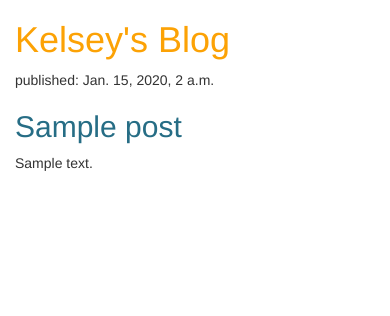
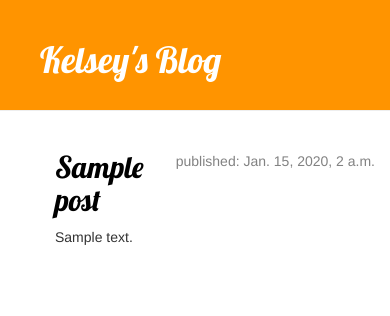
Before and after one commit to kelseyblair/my-first-blog, a Django app: template blog/templates/blog/post_list.html in a window 390 px wide. Shown: the top 316 px of the page. Run offline with Django 3.2, Linux system fonts and the light colour scheme; the template is opened without the code that fills it: values that come from a table or form of the project are taken from there, others are empty; tables that the repository leaves empty hold one stand-in row (values such as "Sample post"); some libraries are stand-ins or nearby versions.

Commit message:
Added view and template for details blog post, as well as more CSS for the site

```diff
--- /dev/null
+++ b/blog/templates/blog/base.html
@@ -0,0 +1,26 @@
+{% load staticfiles %}
+<html>
+	<head>
+		<title>Kelsey's Blog</title>
+		<link rel="stylesheet" href="//maxcdn.bootstrapcdn.com/bootstrap/3.2.0/css/bootstrap.min.css">
+		<link rel="stylesheet" href="//maxcdn.bootstrapcdn.com/bootstrap/3.2.0/css/bootstrap-theme.min.css">
+		<link rel="stylesheet" href="{% static 'css/blog.css' %}">
+		<link href="http://fonts.googleapis.com/css?family=Lobster&subset=latin,latin-ext" rel="stylesheet" type="text/css">
+
+
+	</head>
+
+	<body>
+		<div class="page-header">
+			<h1><a href="/">Kelsey's Blog</a></h1>
+		</div>
+			<div class = "content container">
+				<div class="row">
+					<div class="col-md-8">
+						{% block content %}
+						{% endblock %}
+					</div>
+				</div>
+			</div>
+	</body>
+</html>
--- a/blog/templates/blog/post_list.html
+++ b/blog/templates/blog/post_list.html
@@ -1,25 +1,13 @@
-{% load staticfiles %}
-<html>
-	<head>
-		<title>Kelsey's Blog</title>
-		<link rel="stylesheet" href="//maxcdn.bootstrapcdn.com/bootstrap/3.2.0/css/bootstrap.min.css">
-		<link rel="stylesheet" href="//maxcdn.bootstrapcdn.com/bootstrap/3.2.0/css/bootstrap-theme.min.css">
-		<link rel="stylesheet" href="{% static 'css/blog.css' %}">
+{% extends 'blog/base.html' %}
 
-	</head>
-
-	<body>
-		<div>
-			<h1><a href="/">Kelsey's Blog</a></h2>
+{% block content %}
+	{% for post in posts %}
+		<div class = "post">
+			<div class="date">
+				<p>published: {{ post.published_date }}</p>
+			</div>
+			<h2><a href="{% url 'post_detail' pk=post.pk %}">{{ post.title }}</a></h2>
+			<p>{{ post.text|linebreaks }}</p>
 		</div>
-
-	    {% for post in posts %}
-			<div>
-				<p>published: {{ post.published_date }}</p>
-				<h2><a href="">{{ post.title }}</a></h2>
-				<p>{{ post.text|linebreaks }}</p>
-			</div>
-		{% endfor %}
-
-	</body>
-</html>
+	{% endfor %}
+{% endblock %}
--- a/blog/views.py
+++ b/blog/views.py
@@ -1,7 +1,11 @@
-from django.shortcuts import render
+from django.shortcuts import render, get_object_or_404
 from django.utils import timezone
 from .models import Post
 
 def post_list(request):
 	posts = Post.objects.filter(published_date__lte=timezone.now()).order_by('-published_date')
 	return render(request, 'blog/post_list.html', {'posts':posts})
+
+def post_detail(request, pk):
+	post = get_object_or_404(Post, pk=pk)
+	return render(request, 'blog/post_detail.html', {'post': post})
--- a/mysite/settings.py
+++ b/mysite/settings.py
@@ -121,4 +121,6 @@ USE_TZ = True
 
 STATIC_URL = '/static/'
 
-STATIC_ROOT = os.path.join(BASE_DIR, 'static')
+STATIC_ROOT = os.path.join(BASE_DIR, 'var/www/mysite/static')
+
+STATICFILES_DIRS = (os.path.join(BASE_DIR, "static"), '/Users/kelseyblair/djangogirls/static/',)
--- a/mysite/urls.py
+++ b/mysite/urls.py
@@ -18,10 +18,11 @@ from django.conf.urls import url, include
 from django.contrib import admin
 from django.conf.urls.static import static
 from django.conf import settings
+from blog import views
 
 urlpatterns = [
     url(r'^admin/', admin.site.urls),
     url(r'', include('blog.urls')),
-    # Don't use the following for deploy.
-    #url(r'^static/(?P<path>.*)$', 'django.views.static.serve', {'document_root':'/Users/kelseyblair/djangogirls/static'})
-] + static(settings.STATIC_URL, document_root=settings.STATIC_ROOT)
+    url(r'^$', views.post_list, name='post_list'),
+    url(r'^post/(?P<pk>[0-9]+)/$', views.post_detail, name='post_detail'),
+  ] + static(settings.STATIC_URL, document_root=settings.STATIC_ROOT)
--- a/static/css/blog.css
+++ b/static/css/blog.css
@@ -1,11 +1,57 @@
+h1 a {
+	color: #FCA205;
+	font-family: lobster;
+}
+
 h2 a {
 	color: #266D85;
+	font-family: lobster;
 }
 
-h1 a {
-	color: #FCA205;
+.page-header {
+	background-color: #ff9400;
+	margin-top: 0;
+	padding: 20px 20px 20px 40px;
 }
 
-body {
-	padding-left: 15px;
+.page-header h1, .page-header h1 a, .page-header h1 a:visited, .page-header h1 a:active{
+	color: #ffffff;
+	font-sixe: 36pt;
+	text-decoration: none;
 }
+
+.content {
+	margin-left: 40px;
+}
+
+h1, h2, h3, h4 {
+	font-family: lobster, cursive;
+}
+
+.date {
+	float: right;
+	color : #828282;
+}
+
+.save {
+	float: right;
+}
+
+.post-form textarea, .post-form input {
+	width: 100%;
+}
+
+.top-menu, .top-menu:hover, .top-menu:visited {
+	color: #ffffff;
+	float: right;
+	font-size: 26pt;
+	margin-right: 20px;
+}
+
+.post {
+	margin-bottom: 70px;
+}
+
+.post h2 a, .post h2 a:visited {
+	color: #000000;
+}
```
Also changed, not shown: blog/templates/base.html (added, +26 -0 lines), blog/templates/blog/post_detail.html (added, +13 -0 lines).
